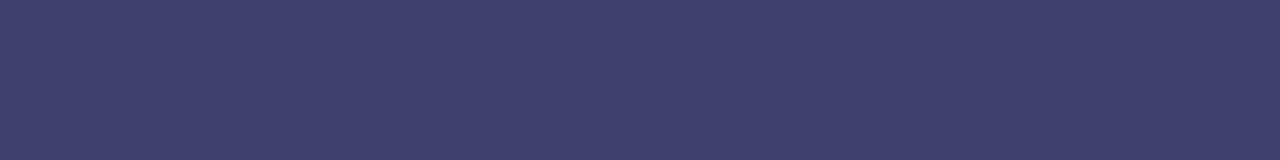
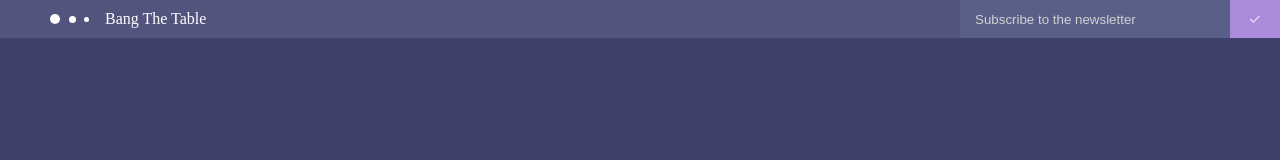
Before and after one commit to Kaushal297/bang-the-table, a plain HTML site: page index.html in a window 1280 px wide. Drawn offline with Linux system fonts and the light colour scheme.

Commit message:
Navigation Added

```diff
--- a/index.html
+++ b/index.html
@@ -8,6 +8,24 @@
     <link rel="stylesheet" href="style.css">
 </head>
 <body>
+    <nav>
+        <div class="company">
+            <!-- draw a logo of the company using css -->
+            <span class="circle large"></span>
+            <span class="circle medium"></span>
+            <span class="circle small"></span>
+            <h2 class="logo">Bang The Table</h2>
+        </div>
+        <div class="font-size-0">
+            <input type="email" name="email" id="email" placeholder="Subscribe to the newsletter">
+            <button type="submit" class="button">
+                <svg viewBox="0 0 24 24" class="button__tick">
+                    <path fill-rule="evenodd" d="M 22.59375 3.5 L 8.0625 18.1875 L 1.40625 11.5625 L 0 13 L 8.0625 21 L 24 4.9375 Z"/>
+                </svg>
+            </button>
+        </div>
+
+    </nav>
     <main>
         <div class="container">
 
--- a/style.css
+++ b/style.css
@@ -1,10 +1,92 @@
 * {
     margin: 0;
     padding: 0;
+    box-sizing: border-box;
     background-color: #3f406c;
+    color: white;
 }
 
+.circle,
+.logo {
+    display: inline-block;
+}
 /* can't use (grid / flexbox) because of IE8 compatibility */
+.company {
+    background-color: #52547d;
+}
+
+.company h2 {
+    background-color: inherit;
+}
+
+.circle {
+    border-radius: 50%;
+    background-color: #ffffff;
+}
+
+.large {
+    width: 10px;
+    height: 10px;
+    margin: 0px 3px 0px 50px;
+}
+
+.medium {
+    width: 7px;
+    height: 7px;
+    margin: 1.5px;
+}
+
+.small {
+    width: 5px;
+    height: 5px;
+    margin: 2.5px;
+}
+
+
+.logo {
+    font-size: 16px;
+    font-weight: 100;
+    padding: 10px;
+}
+
+.font-size-0 {
+    font-size: 0;
+    width: 25%;
+    height: 38px;
+    position: absolute;
+    top: 0;
+    right: 0;
+}
+
+input[type=email] {
+    width: calc(100% - 50px);
+    height: 38px;
+    padding: 5px 15px;
+    background-color: #5a5f89;
+    border: none;
+    outline: none;
+}
+
+::placeholder {
+    color: rgb(209, 209, 209);
+}
+
+.button {
+    width: 50px;
+    height: 38px;
+    background-color: #a98bda;
+    border: 0;
+    outline: none;
+    cursor: pointer;
+}
+
+.button__tick {
+    width: 10px;
+    height: 10px;
+    fill: #ffffff;
+    background-color: inherit;
+}
+
 main {
     height: 100vh;
 }
```
